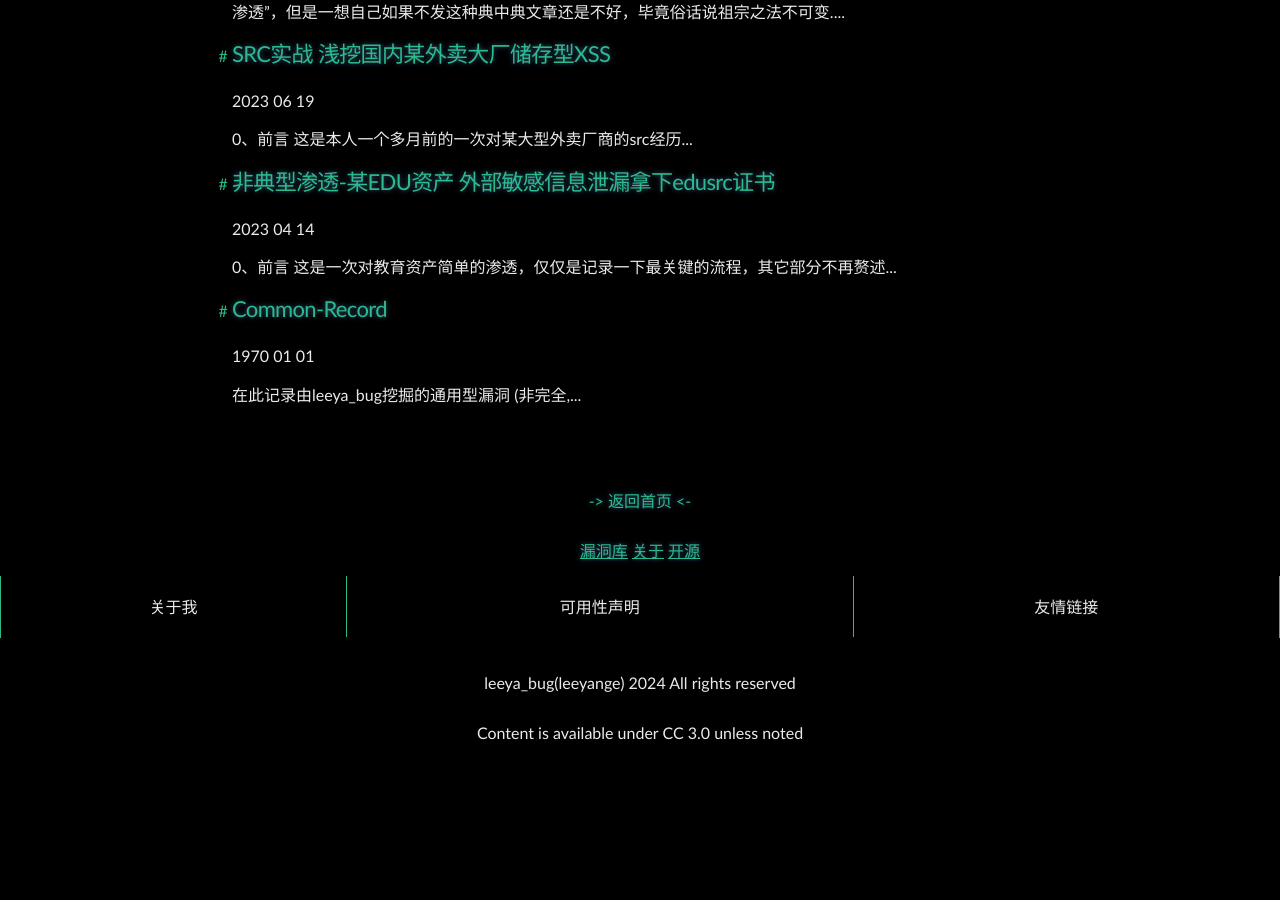
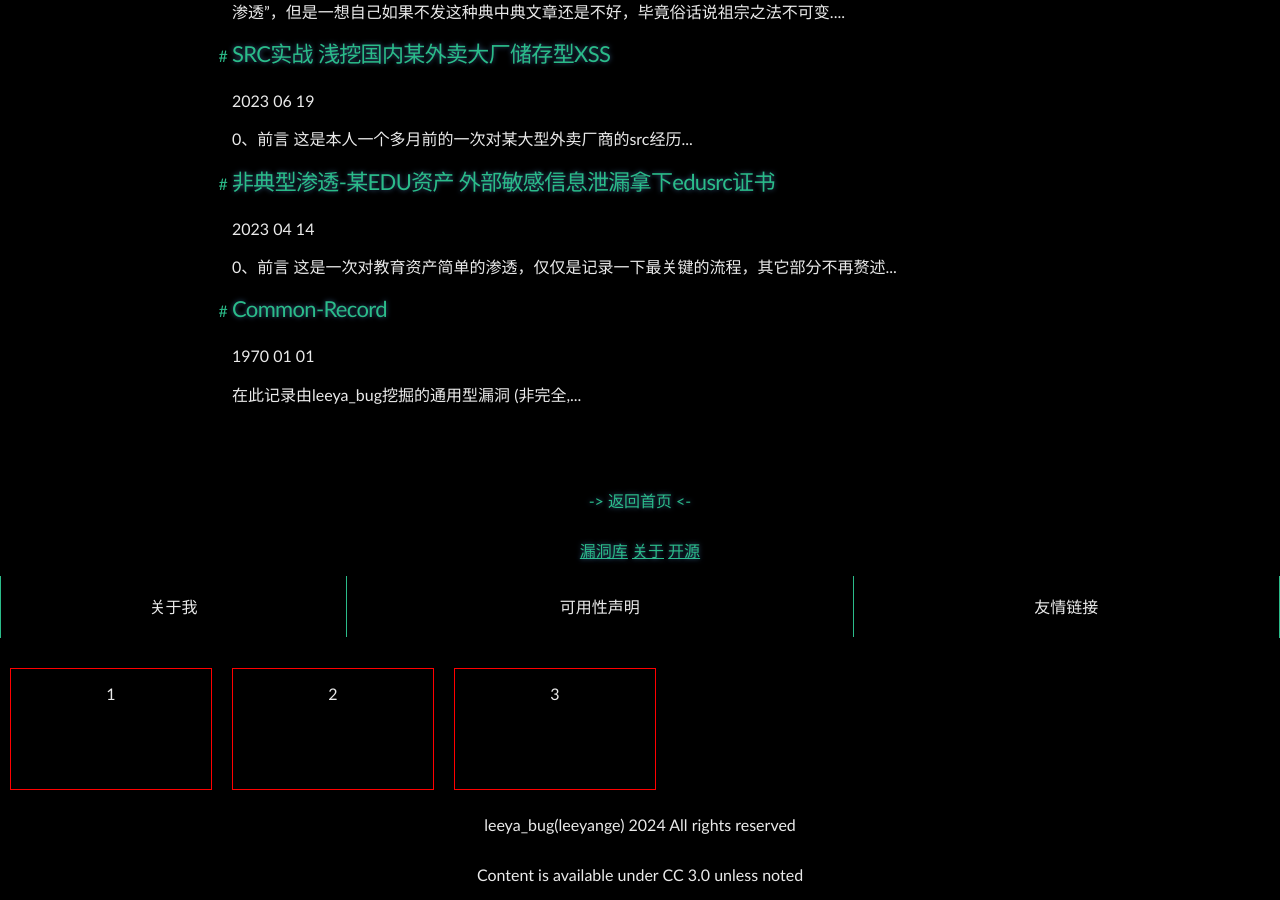
Before and after one commit to Leeyangee/leeyangee.github.io, a Jekyll site: the page built from index.html, in a window 1280 px wide and 900 px high, scrolled down 1383 px. Built offline with Jekyll 4.4.1, drawn with Linux system fonts in a browser that asks for light colours; the list of posts is cut into pages by our own code; before the commit the page ends 2141 px from its top, so only the background shows below that.

Commit message:
Update footer.html

```diff
--- a/_includes/footer.html
+++ b/_includes/footer.html
@@ -13,6 +13,11 @@
         <td colspan="6">友情链接</td>
       </tr>
     </table>
+    <div style="display: flex;">
+      <div style="border: 1px solid red;width: 200px;height: 120px;margin: 10px;">1</div>
+      <div style="border: 1px solid red;width: 200px;height: 120px;margin: 10px;">2</div>
+      <div style="border: 1px solid red;width: 200px;height: 120px;margin: 10px;">3</div>
+    </div>
     <!--
     <a href="http://autobug.leeyabug.top" style="color: #2bbc8a;">公开漏洞数据库</a>
     <a href="http://cn.bing.com.97f016bbe1fd6ea0ss.e6e4f8e96e0d3624.top/search/" style="color: #2bbc8a;">赞助地址</a><br><br>
```
